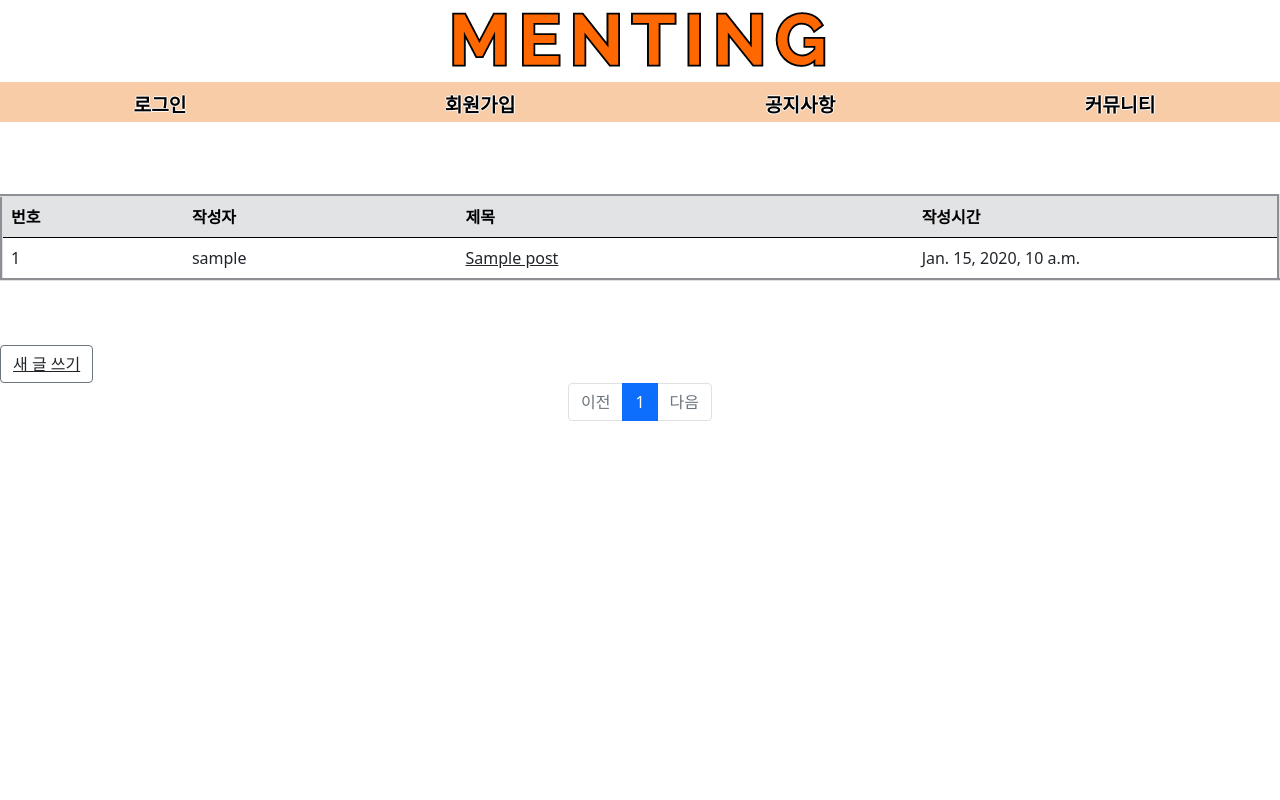
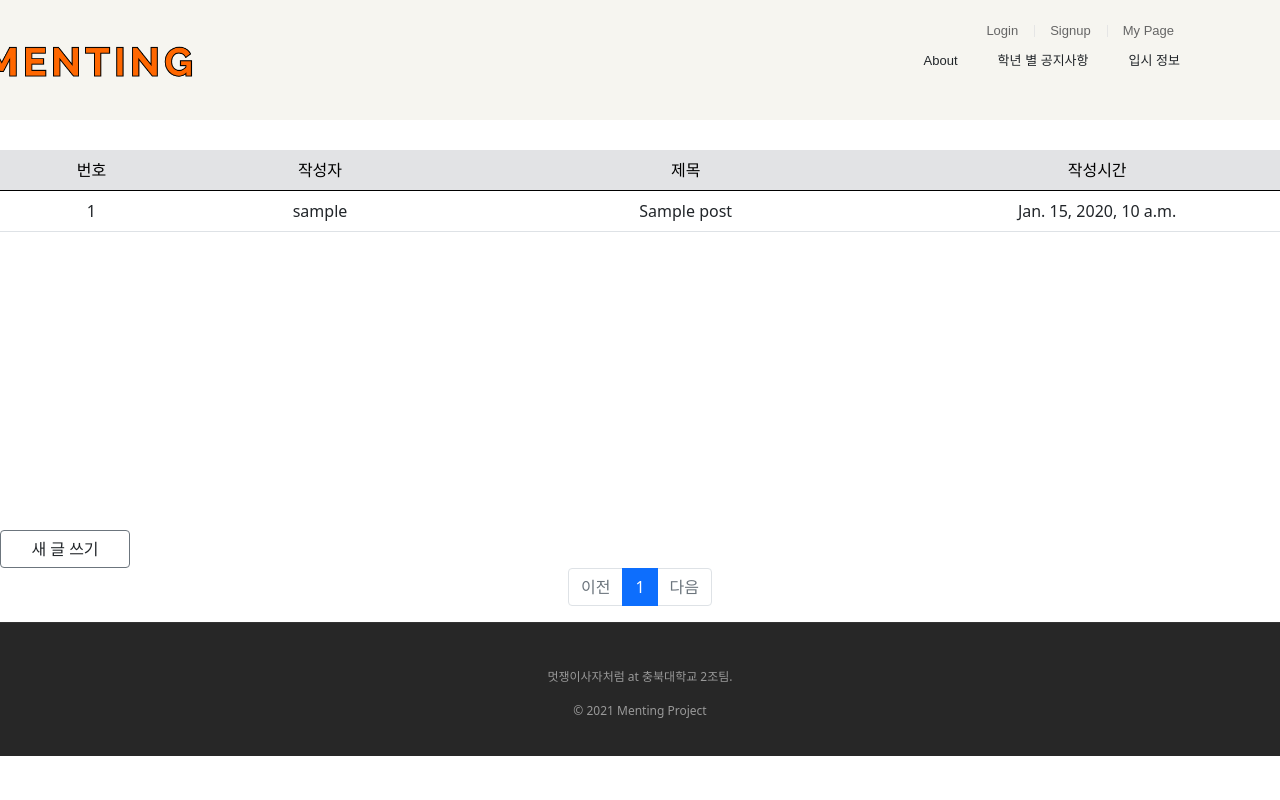
Before and after one commit to CBNULikelion9th/Menting, a Django app: page /community/ in a window 1280 px wide. Run offline with Django 3.2, Linux system fonts and the light colour scheme; tables that the repository leaves empty hold one stand-in row (values such as "Sample post").

Commit message:
Feature/minsung (#66)
* page

* static 추가

* community 1차

* community 2차, notice 1차, search 틀만

* community notice 조금 수정

* 승인 받은 멘토 리스트 구현

* 운영자만 공지사항 글 추가, 삭제가능하게 수정

* community 로그인한 아이디만 글 수정, 삭제 추가

* d

* 커뮤니티 댓글 삭제기능 추가

* community 댓글 수정 기능 추가

* d

* 검색창 수정

* 살짝 수정

* d

* home 버튼 추가

* mypage 링크 수정

* mypage 링크 수정

* main 링크 수정

* 수정..

* main 수정

* d

* 대댓글 1차

* 대댓글 구현

* 링크수정

* 검색창, 페이징

* 검색창 보완

* 검색창 보완2

* main -> search_page 검색창 수정

* community page 새로운 메인페이지에 넣기

```diff
--- /dev/null
+++ b/accounts/static/css/community.css
@@ -0,0 +1,18 @@
+a:link{
+    text-decoration: none;
+}
+
+
+.community_new {
+    margin-top: 100px;
+    position: absolute;
+    top: 30%;
+    left: 50%;
+    transform: translate(-50%,-50%);
+}
+
+.community_page {
+    margin: 150px auto;
+    height: 230px;
+    text-align: center;
+}
--- a/accounts/templates/accounts/base.html
+++ b/accounts/templates/accounts/base.html
@@ -1,6 +1,7 @@
 {% load static %}
 <!DOCTYPE html>
 <html lang="en">
+
 <head>
   <meta charset="UTF-8">
   <meta http-equiv="X-UA-Compatible" content="IE=edge">
@@ -17,7 +18,6 @@
   <link href="https://fonts.googleapis.com/css2?family=Nanum+Gothic:wght@400;700&display=swap" rel="stylesheet" />
   <!--Google Material Icons-->
   <link rel="stylesheet" href="https://fonts.googleapis.com/icon?family=Material+Icons" />
-
 
 
 </head>
@@ -59,7 +59,7 @@
 
                 </li>
                 <li>
-                      <a href="">
+                  <a href="{% url 'notice_page' %}">
                     <h4>새 소식</h4>
                   </a>
 
@@ -119,7 +119,7 @@
                   </a>
                 </li>
                 <li>
-                      <a href="">
+                  <a href="{% url 'community_page' %}">
                     <h4>학생 게시판</h4>
                   </a>
 
@@ -135,7 +135,7 @@
   <header>
     <div class="inner">
 
-          <a href="{% url 'main' %}" class="logo cursor" >
+      <a href="{% url 'main' %}" class="logo cursor">
         <img src="/static/img/멋사로고.png" style="margin-top:20px; width:220px" />
       </a>
 
@@ -172,7 +172,7 @@
 
                 </li>
                 <li>
-                      <a href="">
+                  <a href="{% url 'notice_page' %}">
                     <h4>새 소식</h4>
                   </a>
 
@@ -232,7 +232,7 @@
                   </a>
                 </li>
                 <li>
-                      <a href="">
+                  <a href="{% url 'community_page' %}">
                     <h4>학생 게시판</h4>
                   </a>
 
@@ -251,4 +251,5 @@
   {% endblock content %}
 
 </body>
+
 </html>
--- a/main/templates/main/community_page.html
+++ b/main/templates/main/community_page.html
@@ -1,10 +1,24 @@
-{% extends 'main/community_base.html' %}
+{% extends 'accounts/base.html' %}
+<!DOCTYPE html>
 {% load static %}
 {% block content %}
+<html>
+
+<head>
+    <meta charset="utf-8">
+    <meta name="viewport" content="width=device-width">
+    <title>Community</title>
+    <link href="{% static 'css/common.css' %}" rel="stylesheet">
+    <link href="{% static 'css/community.css' %}" rel="stylesheet">
+    <link href="https://cdn.jsdelivr.net/npm/bootstrap@5.0.2/dist/css/bootstrap.min.css" rel="stylesheet"
+        integrity="sha384-EVSTQN3/azprG1Anm3QDgpJLIm9Nao0Yz1ztcQTwFspd3yD65VohhpuuCOmLASjC" crossorigin="anonymous">
+</head>
+
+<body>
     <div class="community_page">
         <div class="community_page_detail">
 
-                <table class ="table table-hover" width= 82%; border="3">
+            <table class="table table-hover" width=82%; border="3">
                 <thead class="table-secondary">
                     <th width="10%">번호</th>
                     <th width="15%">작성자</th>
@@ -24,9 +38,11 @@
             </table>
             <br><br>
         </div>
-
-    <div class="commuinty_page_button">    <!-- 새 글쓰기 버튼-->
-        <button class="btn btn-outline-secondary"><a href = "{% url 'community_new' %}" class="link-dark">새 글 쓰기</a></button>
+    </div>
+    <div class="commuinty_page_button">
+        <!-- 새 글쓰기 버튼-->
+        <button class="btn btn-outline-secondary"><a href="{% url 'community_new' %}" class="link-dark">새 글
+                쓰기</a></button>
     </div>
 
 
@@ -45,7 +61,7 @@
         {% endif %}
         <!-- 페이지리스트 -->
         {% for page_number in post_list.paginator.page_range %}
-        {% if page_number >= post_list.number|add:-2 and page_number <= post_list.number|add:2 %}  <!-- 템플릿 필터 -->
+        {% if page_number >= post_list.number|add:-2 and page_number <= post_list.number|add:2 %} <!-- 템플릿 필터 -->
             {% if page_number == post_list.number %}
             <li class="page-item active" aria-current="page">
                 <a class="page-link" href="?page={{ page_number }}">{{ page_number }}</a>
@@ -69,5 +85,20 @@
             {% endif %}
     </ul>
 
+
+
+    <footer>
+        <div class="inner">
+            <div class="info">
+                <span>멋쟁이사자처럼 at 충북대학교 2조팀.</span>
             </div>
+
+            <p class="copyright">
+                &copy; <span class="this-year"></span> 2021 Menting Project
+            </p>
+        </div>
+    </footer>
+</body>
+
+</html>
 {% endblock content %}
```
Also changed, not shown: accounts/templates/accounts/mypage.html (+0 -9 lines). Lines whose indentation alone changed are shown as unchanged.
